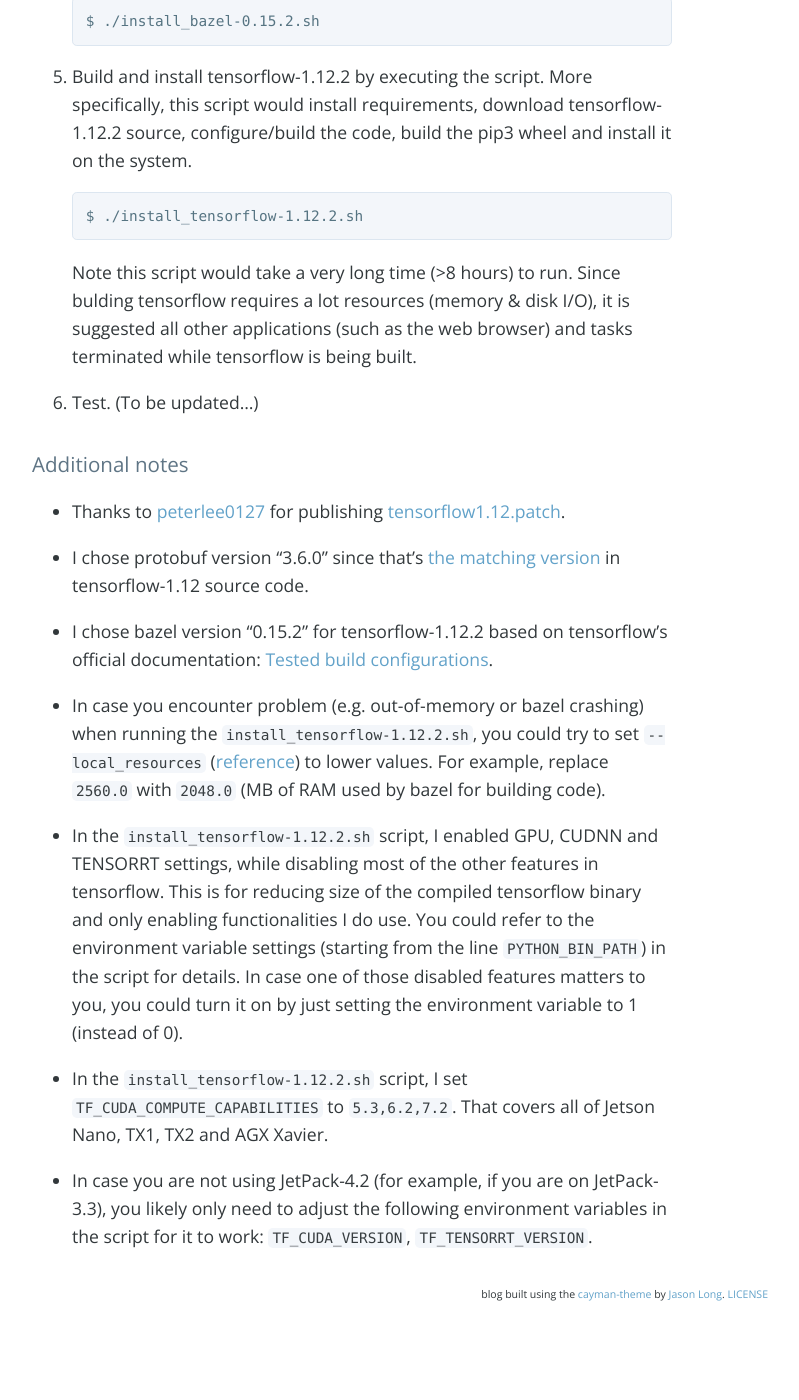
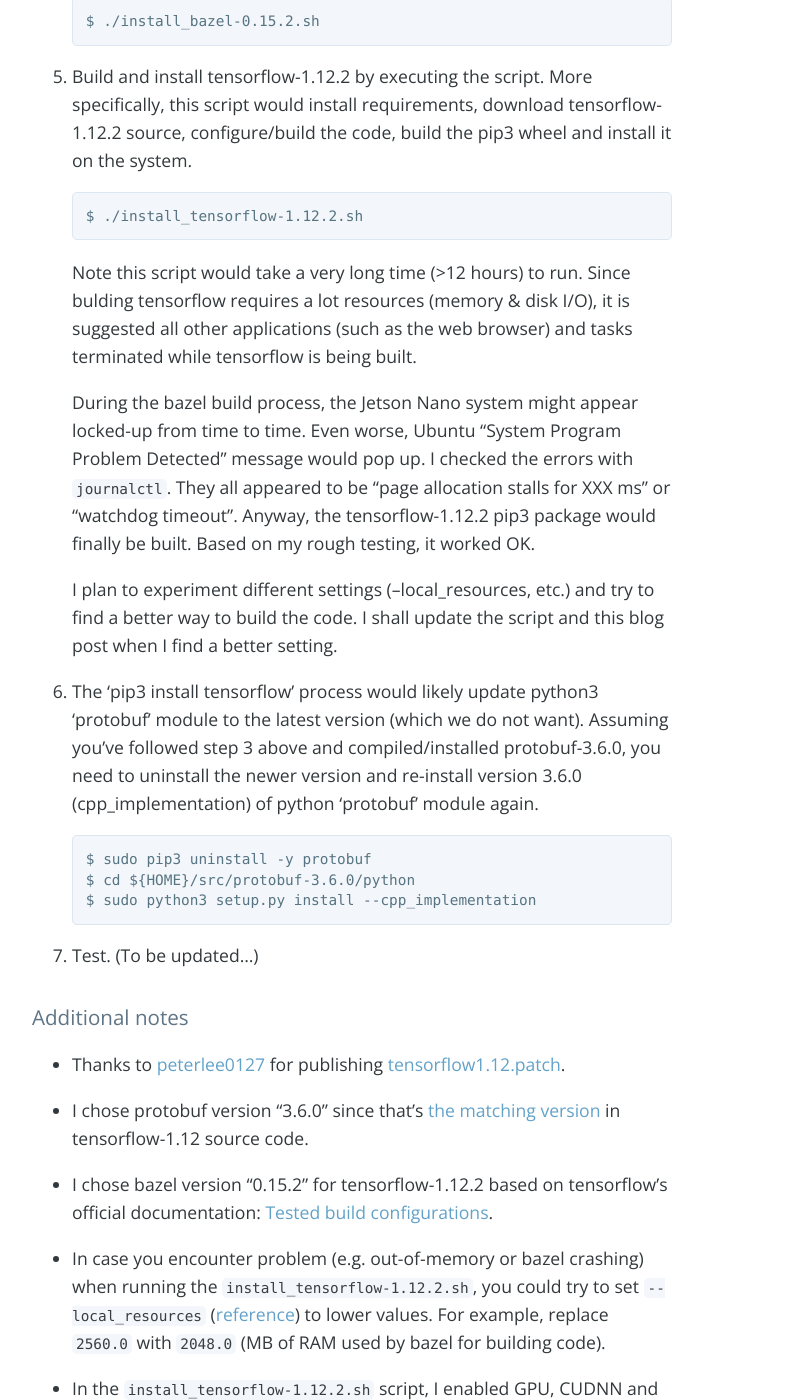
Before and after one commit to jkjung-avt/jkjung-avt.github.io, a Jekyll site: the page built from _posts/2019-05-26-build-tensorflow-1.12.2.md, in a window 1280 px wide and 1400 px high, scrolled down 1858 px. Shown: the whole window, without its empty margins (288-1087 px from the left). Built offline with Jekyll 4.4.1, drawn with Linux system fonts in a browser that asks for light colours; nearby versions of some CDN libraries; comment, search, counter and statistics services are not loaded; before the commit the page ends 3180 px from its top, so only the background shows below that.

Commit message:
Add description about system stalls during the bazel build process

````diff
--- a/_posts/2019-05-26-build-tensorflow-1.12.2.md
+++ b/_posts/2019-05-26-build-tensorflow-1.12.2.md
@@ -64,9 +64,21 @@
    $ ./install_tensorflow-1.12.2.sh
    ```
 
-   Note this script would take a very long time (>8 hours) to run.  Since bulding tensorflow requires a lot resources (memory & disk I/O), it is suggested all other applications (such as the web browser) and tasks terminated while tensorflow is being built.
+   Note this script would take a very long time (>12 hours) to run.  Since bulding tensorflow requires a lot resources (memory & disk I/O), it is suggested all other applications (such as the web browser) and tasks terminated while tensorflow is being built.
 
-6. Test.  (To be updated...)
+   During the bazel build process, the Jetson Nano system might appear locked-up from time to time.  Even worse, Ubuntu "System Program Problem Detected" message would pop up.  I checked the errors with `journalctl`.  They all appeared to be "page allocation stalls for XXX ms" or "watchdog timeout".  Anyway, the tensorflow-1.12.2 pip3 package would finally be built.  Based on my rough testing, it worked OK.
+
+   I plan to experiment different settings (--local_resources, etc.) and try  to find a better way to build the code.  I shall update the script and this blog post when I find a better setting.
+
+6. The 'pip3 install tensorflow' process would likely update python3 'protobuf' module to the latest version (which we do not want).  Assuming you've followed step 3 above and compiled/installed protobuf-3.6.0, you need to uninstall the newer version and re-install version 3.6.0 (cpp_implementation) of python 'protobuf' module again.
+
+   ```shell
+   $ sudo pip3 uninstall -y protobuf
+   $ cd ${HOME}/src/protobuf-3.6.0/python
+   $ sudo python3 setup.py install --cpp_implementation
+   ```
+
+7. Test.  (To be updated...)
 
 # Additional notes
 
````
